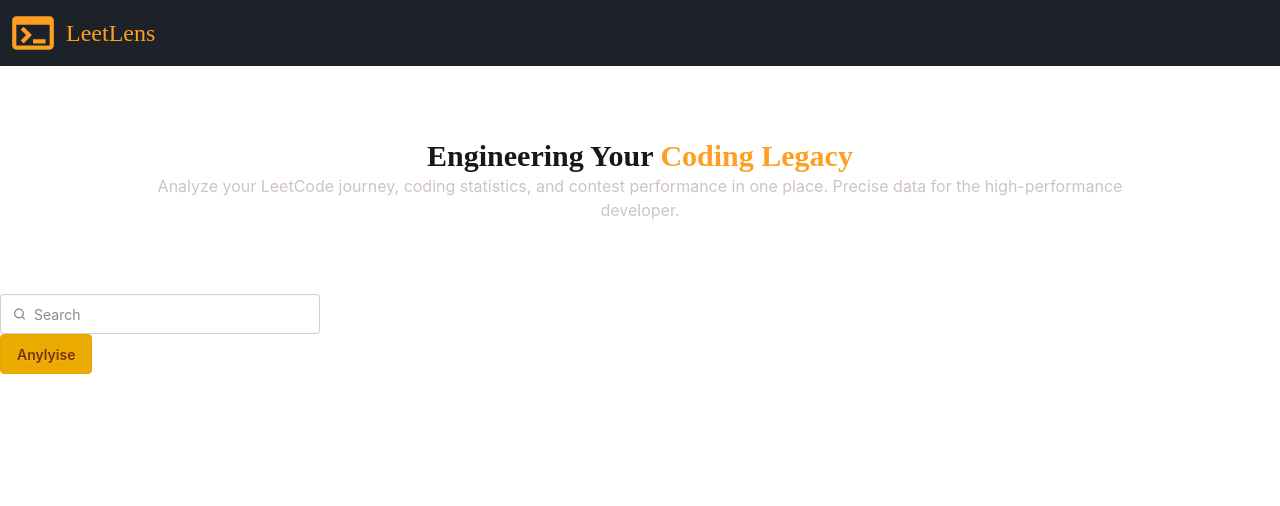
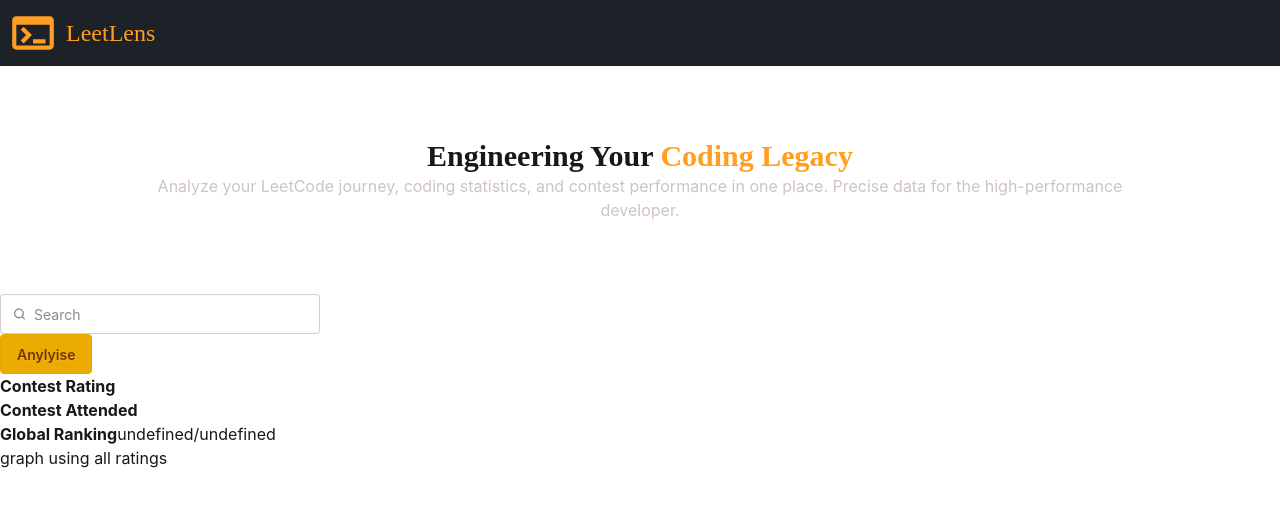
Before and after one commit to Sk-Pandey/LeetLens, a React (Vite) app: page / in a window 1280 px wide. Shown: the top 506 px of the page. Built offline with nearby package versions, Linux system fonts and the light colour scheme.

Commit message:
Conest all rating handled

```diff
--- a/src/App.jsx
+++ b/src/App.jsx
@@ -5,31 +5,37 @@ import Search from "./components/Search";
 import Profile from "./components/Profile";
 import Stats from "./components/Stats";
 import Badges from "./components/Badges";
+import Contest from "./components/Contest";
 const App = () => {
   const [search, setSearch] = useState("");
   const [profile, setProfile] = useState({});
   const [stats, setStats] = useState({});
+  const [contest, setContest] = useState({});
   const [badge, setBadge] = useState({ badgesCount: 0, badges: [] });
 
   const handleApi = async () => {
     if (!search.trim()) return;
 
     try {
-      const [profileRes, statsRes, badgesRes] = await Promise.all([
+      const [profileRes, statsRes, badgesRes, contestRes] = await Promise.all([
         fetch(`https://alfa-leetcode-api.onrender.com/${search}`),
         fetch(`https://alfa-leetcode-api.onrender.com/${search}/profile`),
         fetch(`https://alfa-leetcode-api.onrender.com/${search}/badges`),
+        fetch(`https://alfa-leetcode-api.onrender.com/${search}/contest`),
       ]);
 
-      const [profileData, statsData, badgesData] = await Promise.all([
-        profileRes.json(),
-        statsRes.json(),
-        badgesRes.json(),
-      ]);
+      const [profileData, statsData, badgesData, contestData] =
+        await Promise.all([
+          profileRes.json(),
+          statsRes.json(),
+          badgesRes.json(),
+          contestRes.json(),
+        ]);
 
       setProfile(profileData);
       setStats(statsData);
       setBadge(badgesData);
+      setContest(contestData);
     } catch (error) {
       console.error(error);
     }
@@ -39,9 +45,10 @@ const App = () => {
       <Navbar />
       <Hero />
       <Search search={search} setSearch={setSearch} handleApi={handleApi} />
-      <Profile search={search} profile={profile} />
-      <Stats search={search} stats={stats} />
-      <Badges search={search} badge={badge} />
+      <Profile profile={profile} />
+      <Stats stats={stats} />
+      <Badges badge={badge} />
+      <Contest contest={contest} />
     </div>
   );
 };
--- a/src/components/Badges.jsx
+++ b/src/components/Badges.jsx
@@ -1,6 +1,6 @@
 import React, { useEffect, useState } from "react";
 
-const Badges = ({ search, badge }) => {
+const Badges = ({ badge }) => {
   return (
     <>
       {badge.badgesCount > 0 && (
--- a/src/components/Contest.jsx
+++ b/src/components/Contest.jsx
@@ -1,7 +1,26 @@
 import React from "react";
 
-const Contest = () => {
-  return <div>show chart fo contest rating and all progress of contest</div>;
+const Contest = ({ contest }) => {
+  const allRating =
+    contest.contestParticipation?.map((data) => Math.round(data.rating)) || [];
+  console.log(allRating);
+  return (
+    <div>
+      <div>
+        <strong>Contest Rating</strong>
+        <span>{contest.contestRating}</span>
+      </div>
+      <div>
+        <strong>Contest Attended</strong>
+        <span>{contest.contestAttend}</span>
+      </div>
+      <div>
+        <strong>Global Ranking</strong>
+        <span>{`${contest.contestGlobalRanking}/${contest.totalParticipants}`}</span>
+      </div>
+      <div>graph using all ratings</div>
+    </div>
+  );
 };
 
 export default Contest;
--- a/src/components/Profile.jsx
+++ b/src/components/Profile.jsx
@@ -1,6 +1,6 @@
 import React, { useEffect, useState } from "react";
 
-const Profile = ({ search, profile }) => {
+const Profile = ({ profile }) => {
   return (
     <div>
       <img src={profile.avatar} className="rounded-full" alt="" />
--- a/src/components/Stats.jsx
+++ b/src/components/Stats.jsx
@@ -1,6 +1,6 @@
 import React, { useEffect, useState } from "react";
 
-const Stats = ({ search, stats }) => {
+const Stats = ({ stats }) => {
   return (
     <>
       {stats.totalSolved !== undefined && (
```
